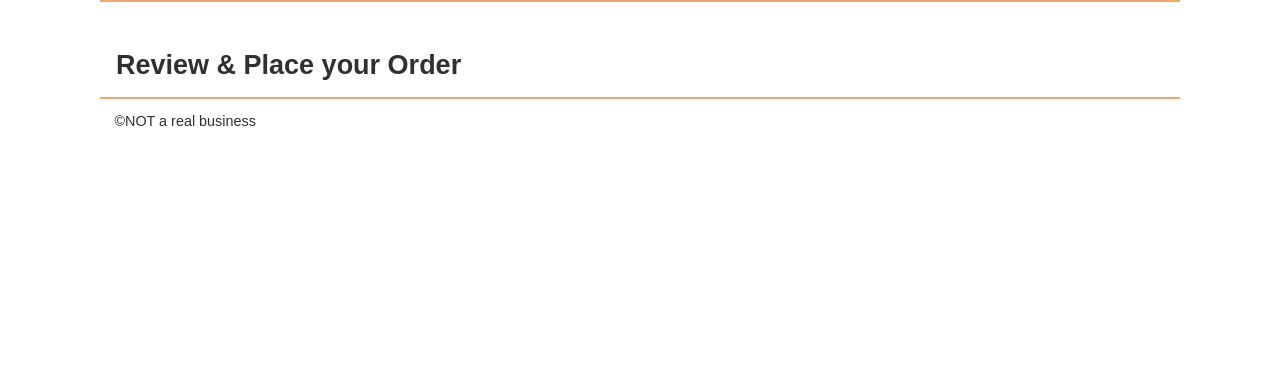
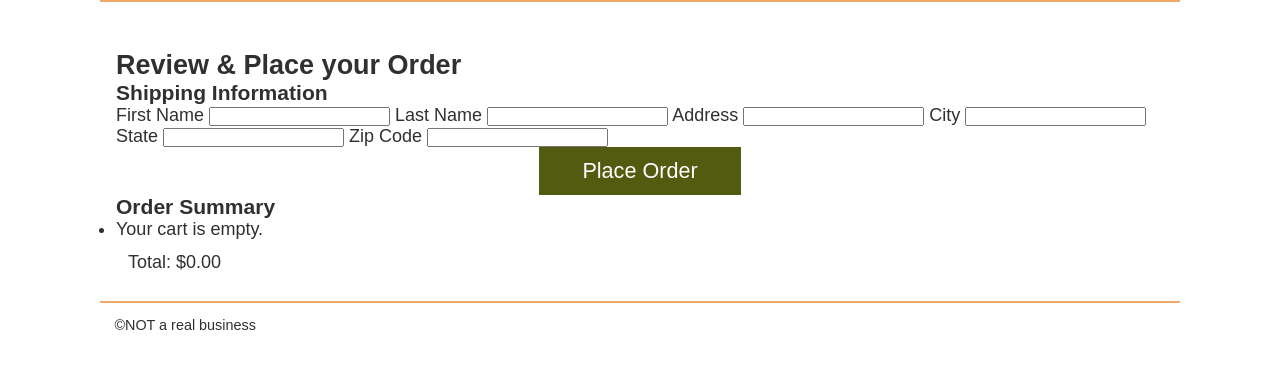
Before and after one commit to Desertelk/wdd330-sleepoutside, a website: page src/checkout/index.html in a window 1280 px wide. Shown: the part 136-504 px from the top of the page. Drawn offline with Linux system fonts and the light colour scheme; files that its build step writes are made by us from their sources; files whose address does not match are found by name.

Commit message:
Add checkout form and order summary

```diff
--- a/src/checkout/index.html
+++ b/src/checkout/index.html
@@ -9,14 +9,13 @@
 
   <title>Sleep Outside | Checkout</title>
 
-  <link rel="stylesheet" href="css/style.css" />
+  <link rel="stylesheet" href="/css/style.css" />
 </head>
 
 <body>
   <header class="divider">
     <div class="logo">
-      <img src="images/noun_Tent_2517.svg" alt="tent image for logo" />
-
+      <img src="/images/noun_Tent_2517.svg" alt="tent image for logo" />
       <a href="index.html">
         Sleep
         <span class="highlight">Outside</span>
@@ -54,10 +53,38 @@
   <main class="divider">
     <section class="products">
       <h2>Review & Place your Order</h2>
+      <form id="checkout-form">
+        <h3>Shipping Information</h3>
+        <label for="firstName">First Name</label>
+        <input id="firstName" name="firstName" required />
+
+        <label for="lastName">Last Name</label>
+        <input id="lastName" name="lastName" required />
+
+        <label for="address">Address</label>
+        <input id="address" name="address" required />
+
+        <label for="city">City</label>
+        <input id="city" name="city" required />
+
+        <label for="state">State</label>
+        <input id="state" name="state" required />
+
+        <label for="zip">Zip Code</label>
+        <input id="zip" name="zip" inputmode="numeric" required />
+
+        <button type="submit">Place Order</button>
+      </form>
+      <section class="order-summary" aria-labelledby="order-summary-heading">
+        <h3 id="order-summary-heading">Order Summary</h3>
+        <ul id="order-summary-list"></ul>
+        <p>Total: $<span id="order-total">0.00</span></p>
+      </section>
     </section>
   </main>
 
   <footer>&copy;NOT a real business</footer>
+  <script src="../js/checkout.js" type="module"></script>
 </body>
 
 </html>
--- /dev/null
+++ b/src/js/checkout.js
@@ -0,0 +1,27 @@
+import { getLocalStorage, updateCartCount } from "./utils.mjs";
+
+const cartItems = getLocalStorage("so-cart") || [];
+const summaryList = document.querySelector("#order-summary-list");
+const totalElement = document.querySelector("#order-total");
+
+function renderOrderSummary() {
+    if (cartItems.length === 0) {
+        summaryList.innerHTML = "<li>Your cart is empty.</li>";
+        totalElement.textContent = "0.00";
+        return;
+    }
+
+    summaryList.innerHTML = cartItems.map((item) =>
+        `<li>${item.Name} - $${Number(item.FinalPrice).toFixed(2)}</li>`
+    ).join("");
+
+    const total = cartItems.reduce((sum, item) =>
+        sum + Number(item.FinalPrice),
+        0,
+    );
+
+    totalElement.textContent = total.toFixed(2);
+}
+
+renderOrderSummary();
+updateCartCount();
```
